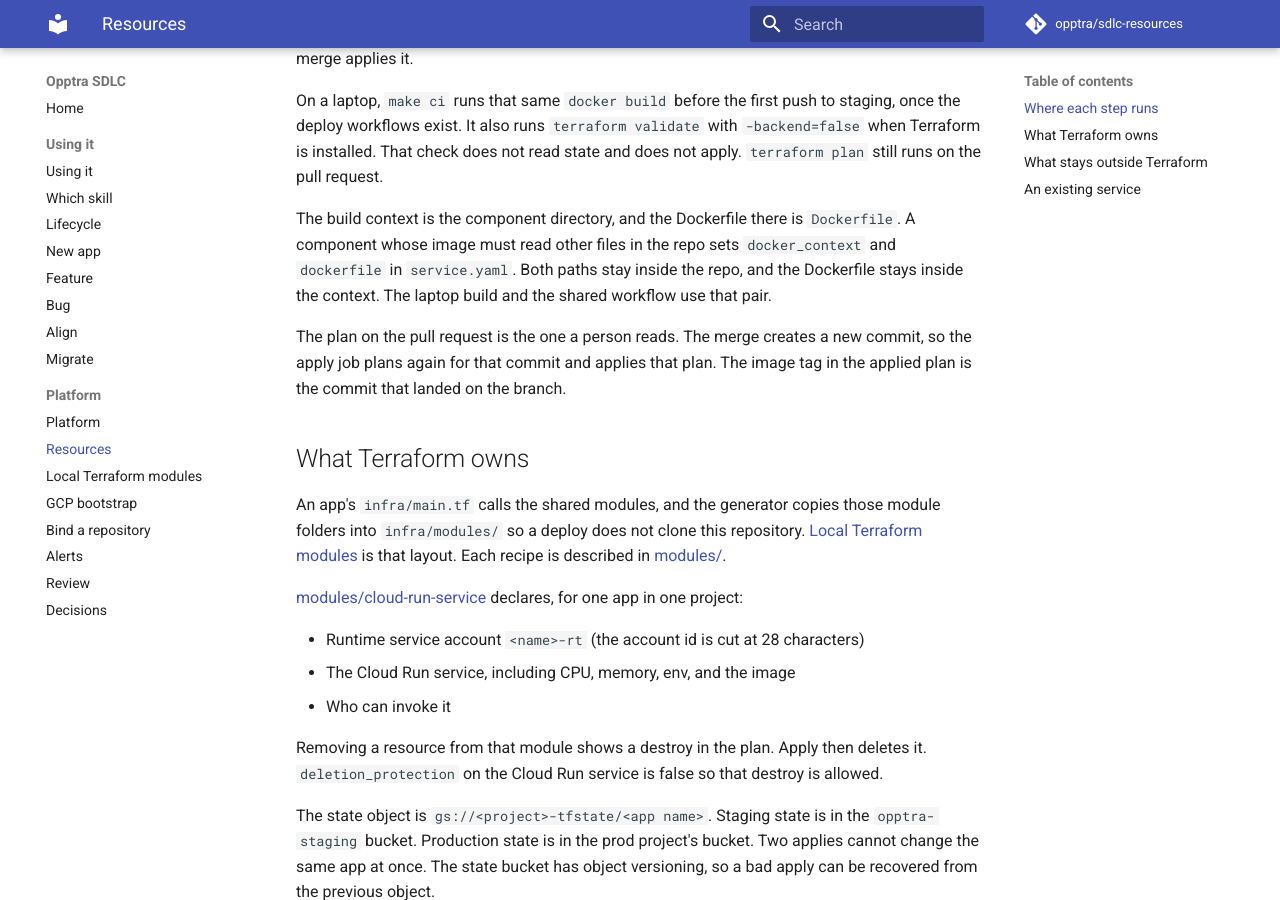
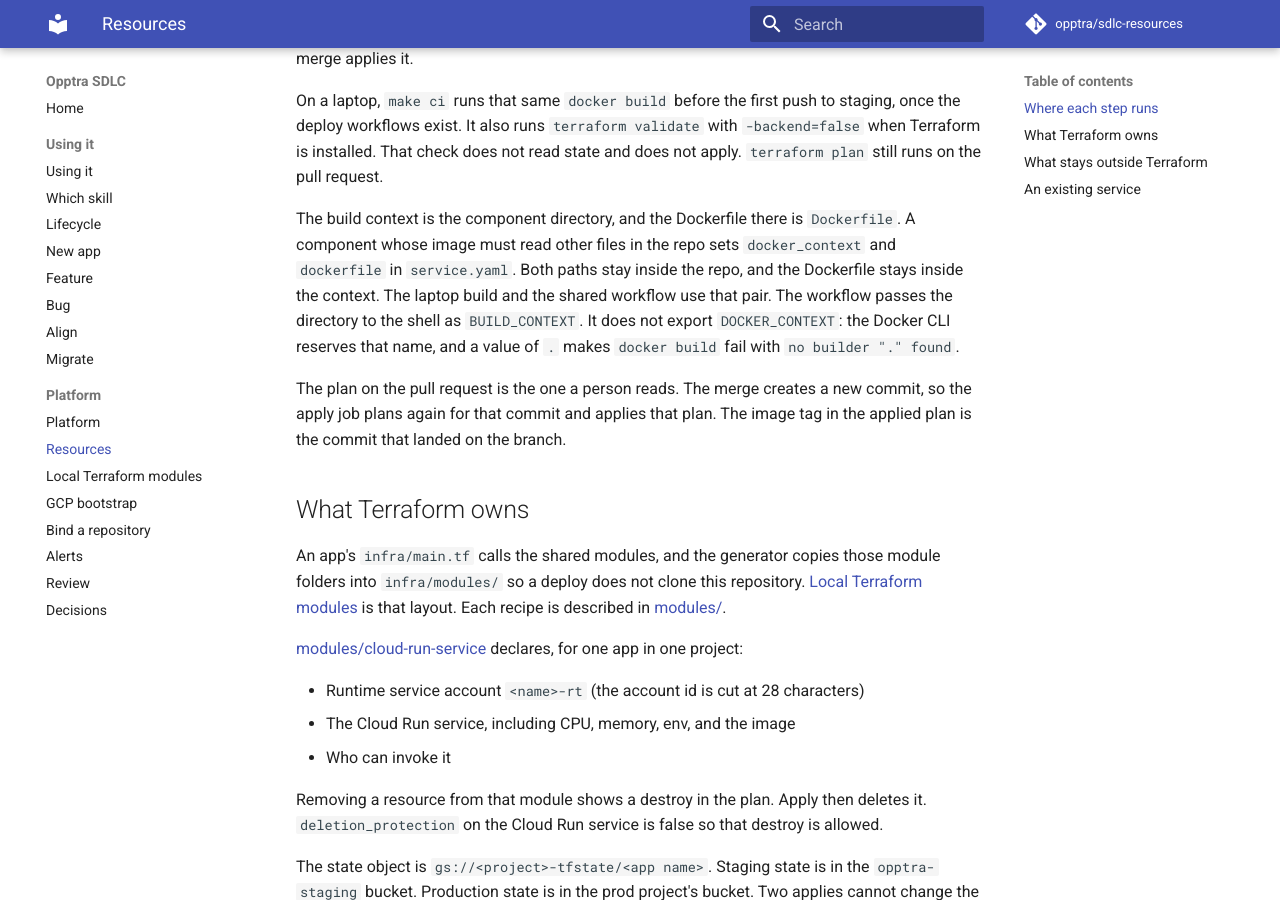
Before and after one commit to opptra/sdlc-resources, an MkDocs documentation site: the page built from docs/resources.md, in a window 1280 px wide and 900 px high, scrolled down 741 px. Built offline with MkDocs 1.6.1 and Material for MkDocs 9.7.7, drawn with Linux system fonts in a browser that asks for light colours; comment, search, counter and statistics services are not loaded.

Commit message:
fix: pass the image directory as BUILD_CONTEXT
DOCKER_CONTEXT is reserved by the Docker CLI. Setting it to . made docker build look for a builder named . and skip the image, so Terraform never created the database.

Co-authored-by: Cursor <cursoragent@cursor.com>

```diff
--- a/docs/resources.md
+++ b/docs/resources.md
@@ -23,7 +23,7 @@ A pull request into `main` plans `opptra-staging` and does not apply. A push to
 
 On a laptop, `make ci` runs that same `docker build` before the first push to staging, once the deploy workflows exist. It also runs `terraform validate` with `-backend=false` when Terraform is installed. That check does not read state and does not apply. `terraform plan` still runs on the pull request.
 
-The build context is the component directory, and the Dockerfile there is `Dockerfile`. A component whose image must read other files in the repo sets `docker_context` and `dockerfile` in `service.yaml`. Both paths stay inside the repo, and the Dockerfile stays inside the context. The laptop build and the shared workflow use that pair.
+The build context is the component directory, and the Dockerfile there is `Dockerfile`. A component whose image must read other files in the repo sets `docker_context` and `dockerfile` in `service.yaml`. Both paths stay inside the repo, and the Dockerfile stays inside the context. The laptop build and the shared workflow use that pair. The workflow passes the directory to the shell as `BUILD_CONTEXT`. It does not export `DOCKER_CONTEXT`: the Docker CLI reserves that name, and a value of `.` makes `docker build` fail with `no builder "." found`.
 
 The plan on the pull request is the one a person reads. The merge creates a new commit, so the apply job plans again for that commit and applies that plan. The image tag in the applied plan is the commit that landed on the branch.
 
```
Also changed, not shown: docs/decisions.md (+1 -1 lines), docs/migrating.md (+1 -1 lines), rules/source/always.md (+1 -1 lines), 5 other files.
